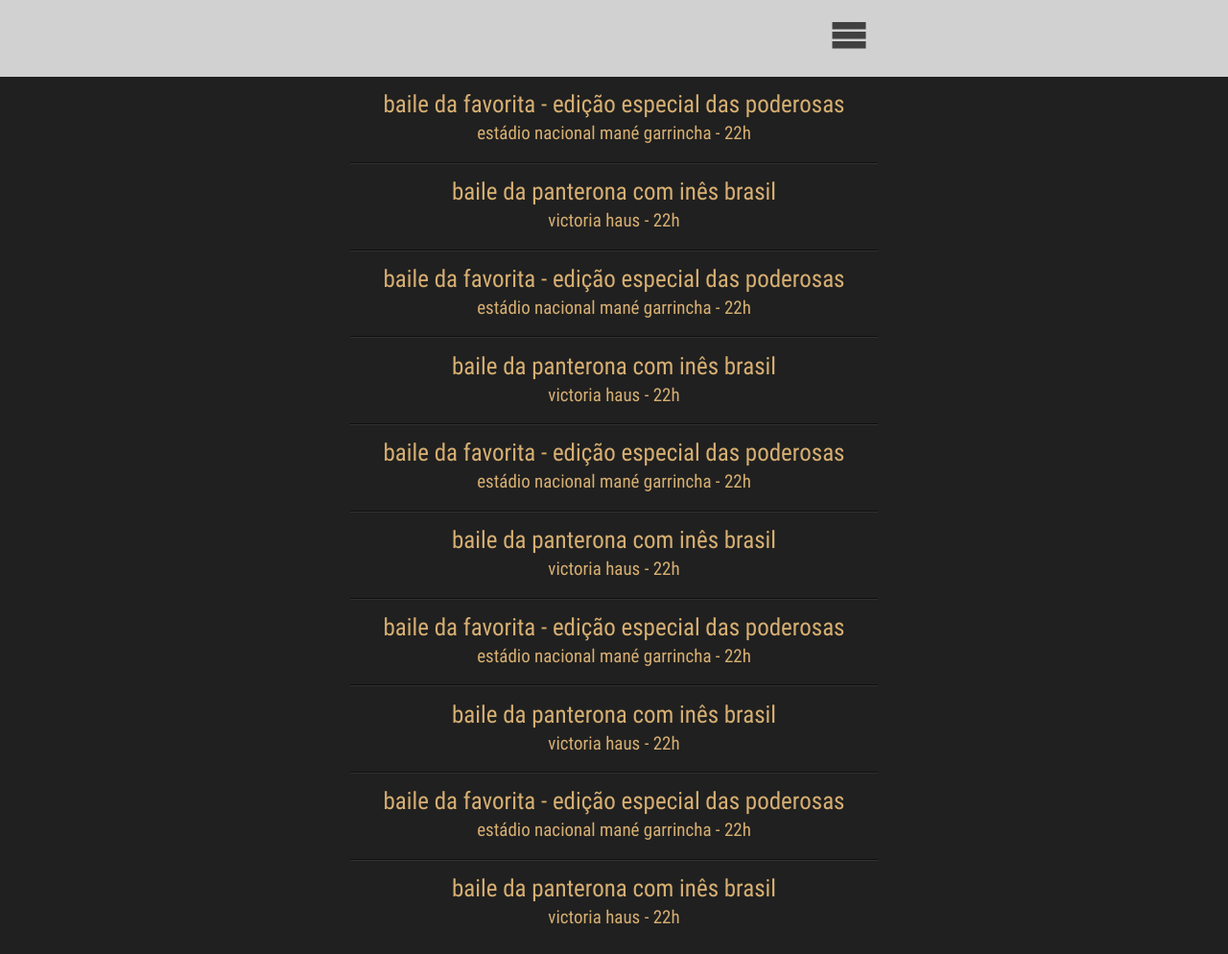
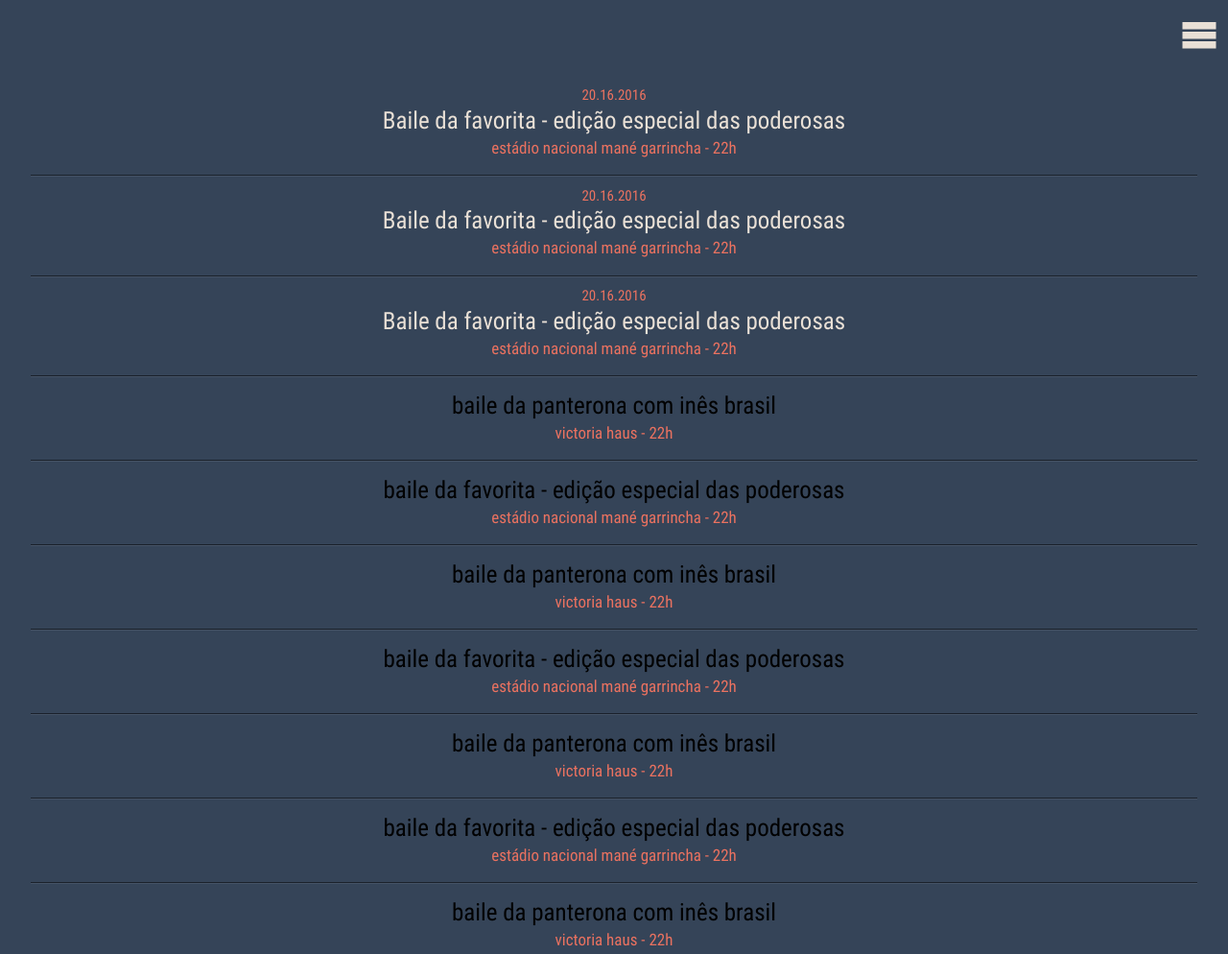
Before and after one commit to bellati/narrua_frontend, a plain HTML site: page views/index.html in a window 1280 px wide. Shown: the top 994 px of the page at 96% size. Drawn offline with Linux system fonts and the light colour scheme; files whose address does not match are found by name.

Commit message:
added date to event

```diff
--- a/app/sass/application.scss
+++ b/app/sass/application.scss
@@ -9,20 +9,60 @@ $font-biggest: 25px;
 /* end font sizes */
 
 /* begin colors */
-$darkest-grey: #202020;
-$dark-grey: #404040;
-$regular-grey: #b5b5b5;
-$light-grey: #d1d1d1;
-$lighter-grey: #f0f0f0;
+  /* begin grey scale */
+// $palette-first: #202020;
+// $palette-second: #404040;
+// $palette-third: #b5b5b5;
+// $palette-fourth: #d1d1d1;
+// $palette-fifth: #f0f0f0;
+  /* end grey scale */
+
+  /* begin papua nova guinea */
+// $palette-first: #5e412f;
+// $palette-second: #fcebb6;
+// $palette-third: #78c0a8;
+// $palette-fourth: #f07818;
+// $palette-fifth: #f0a830;
+  /* end papua nova guinea */
+
+  /* begin my little projects */
+$palette-first: #354458;
+$palette-second: #3a9ad9;
+$palette-third: #29aba4;
+$palette-fourth: #e9e0d6;
+$palette-fifth: #eb7260;
+  /* end my little projects */
+
+  /* begin alexandra kuban web design */
+// $palette-first: #fac8bf;
+// $palette-second: #94fffc;
+// $palette-third: #466675;
+// $palette-fourth: #6a8d9d;
+// $palette-fifth: #cccccc;
+  /* end alexandra kuban web design */
+
+  /* begin gravual */
+// $palette-first: #a2d7d8;
+// $palette-second: #bfe1bf;
+// $palette-third: #ededea;
+// $palette-fourth: #fcd059;
+// $palette-fifth: #de5842;
+  /* end gravual */
+
 /* end colors */
 
 /* begin easy access variables */
-$width: 550px;
+$width: 100%;
 $header-height: 80px;
-$background-color: $darkest-grey;
-$menu-background-color: $light-grey;
-$menu-color: $darkest-grey;
-$color: #d7af72;
+$background-color: $palette-first;
+$color: $palette-fourth;
+$color-detail: $palette-fifth;
+$menu-background-color: $palette-first;
+$menu-border: $palette-fifth;
+$menu-color: $palette-fifth;
+$color-active: $palette-fifth;
+$color-unactive: $palette-fourth;
+
 /* end easy access variables */
 
 /* begin fonts */
@@ -73,7 +113,6 @@ body {
   padding: 0px;
   font-family: 'Roboto Condensed';
   background-color: $background-color;
-  color: $color;
 }
 
 ul {
@@ -101,32 +140,36 @@ ul {
         float: right;
         #menu-button-a {
           text-decoration: none;
-          font-size: $header-height / 2;
+          font-size: $header-height / 2.0;
           margin: 0 10px 0 0;
         }
       }
     }
     #menu-list {
-      margin: 2px 10px 0 0;
       clear: both;
-      float: right;
-      width: 40%;
+      width: $width;
       overflow: hidden;
+      -webkit-transition: all 0.2s ease-out;
+      -moz-transition: all 0.2s ease-out;
+      -o-transition: all 0.2s ease-out;
+      transition: all 0.2s ease-out;
       // -webkit-transition: max-height 0.2s ease-in-out;
       // -moz-transition: max-height 0.2s ease-in-out;
       // -o-transition: max-height 0.2s ease-in-out;
       // transition: max-height 0.2s ease-in-out;
-      -webkit-transition: max-height 0.2s ease-in-out;
-      -moz-transition: opacity 0.2s ease-in-out;
-      -o-transition: opacity 0.2s ease-in-out;
-      transition: opacity 0.2s ease-in-out;
+      // -webkit-transition: opacity 0.2s ease-in-out;
+      // -moz-transition: opacity 0.2s ease-in-out;
+      // -o-transition: opacity 0.2s ease-in-out;
+      // transition: opacity 0.2s ease-in-out;
+      border-bottom: 2px solid $menu-border;
       .menu-item {
-        line-height: $header-height / 1.5;
+        line-height: $header-height / 2.5;
         font-size: $font-regular;
         text-align: right;
         background-color: $menu-background-color;
-        border: 2px solid $background-color;
+        border-top: 2px solid $menu-border;
         a {
+          display: block;
           width: 100%;
           color: $menu-color;
           text-decoration: none;
@@ -146,25 +189,25 @@ ul {
 }
 
 .closed {
+  // opacity: 0;
+  // height: auto;
   opacity: 0;
-  height: auto;
-  // opacity: 1;
-  // max-height: 0px;
+  max-height: 0px;
 }
 
 .opened {
+  // opacity: 1;
+  // height: auto;
   opacity: 1;
-  height: auto;
-  // opacity: 1;
-  // max-height: 100px;
+  max-height: 138px;
 }
 
 .active {
-  color: $color;
+  color: $color-active;
 }
 
 .unactive {
-  color: $dark-grey;
+  color: $color-unactive;
 }
 
 #container {
@@ -172,19 +215,30 @@ ul {
   margin: auto;
   #events {
     .event {
-      width: 100%;
+      width: 95%;
       text-align: center;
+      margin: auto;
+      padding-top: 0.7em;
+      padding-bottom: 1.0em;
       border-top: 1px solid rgba(255,255,255,0.08);
       border-bottom: 1px solid rgba(0,0,0,0.5);
-      padding-top: 0.7em;
-      padding-bottom: 1.0em;
+      .date {
+        font-size: $font-small;
+        color: $color-detail;
+        line-height: 1.1em;
+      }
       .name {
         font-size: $font-biggest;
         line-height: 1.4em;
+        a {
+          text-decoration: none;
+          color: $color;
+        }
       }
       .place-location {
-        font-size: $font-regular;
+        font-size: $font-regular-small;
         line-height: 1.4em;
+        color: $color-detail;
       }
     }
     .event:first-child {
--- a/views/index.html
+++ b/views/index.html
@@ -28,8 +28,33 @@
     <div id="container">
       <div id="events">
         <div class="event">
+          <div class="date">
+            20.16.2016
+          </div>
           <div class="name">
-            baile da favorita - edição especial das poderosas
+            <a href="#">Baile da favorita - edição especial das poderosas</a>
+          </div>
+          <div class="place-location">
+            estádio nacional mané garrincha - 22h
+          </div>
+        </div>
+        <div class="event">
+          <div class="date">
+            20.16.2016
+          </div>
+          <div class="name">
+            <a href="#">Baile da favorita - edição especial das poderosas</a>
+          </div>
+          <div class="place-location">
+            estádio nacional mané garrincha - 22h
+          </div>
+        </div>
+        <div class="event">
+          <div class="date">
+            20.16.2016
+          </div>
+          <div class="name">
+            <a href="#">Baile da favorita - edição especial das poderosas</a>
           </div>
           <div class="place-location">
             estádio nacional mané garrincha - 22h
```
Also changed, not shown: assets/stylesheets/application.css, 2 other files.
